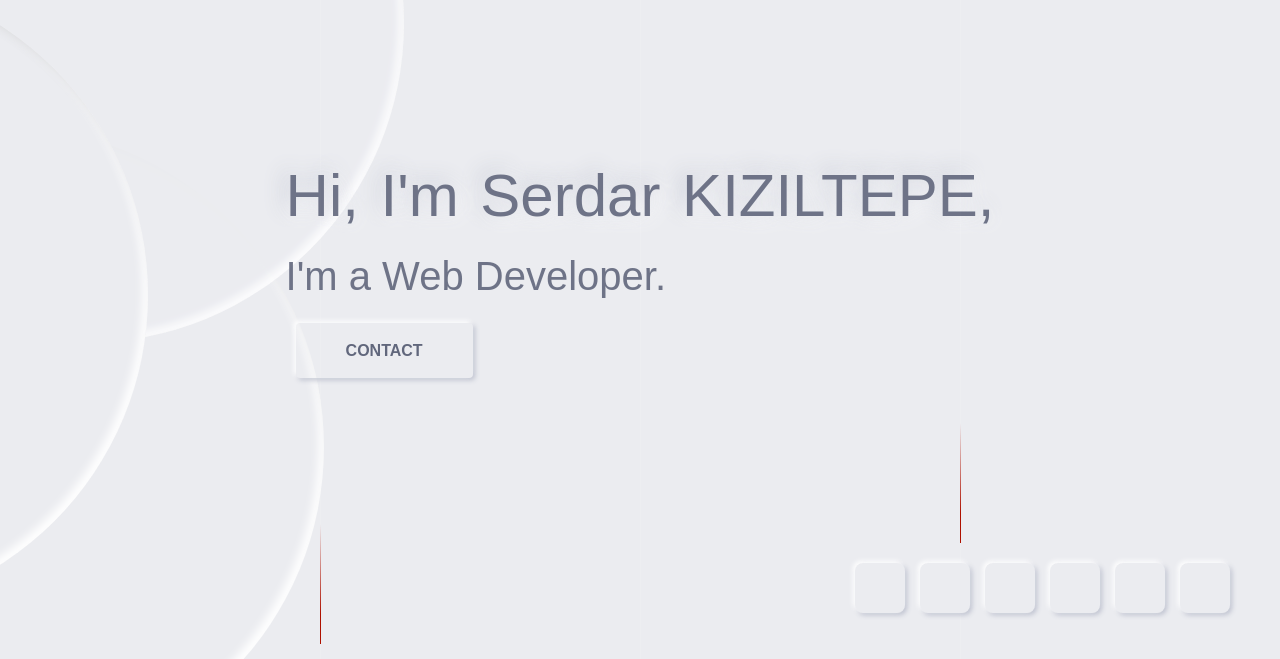
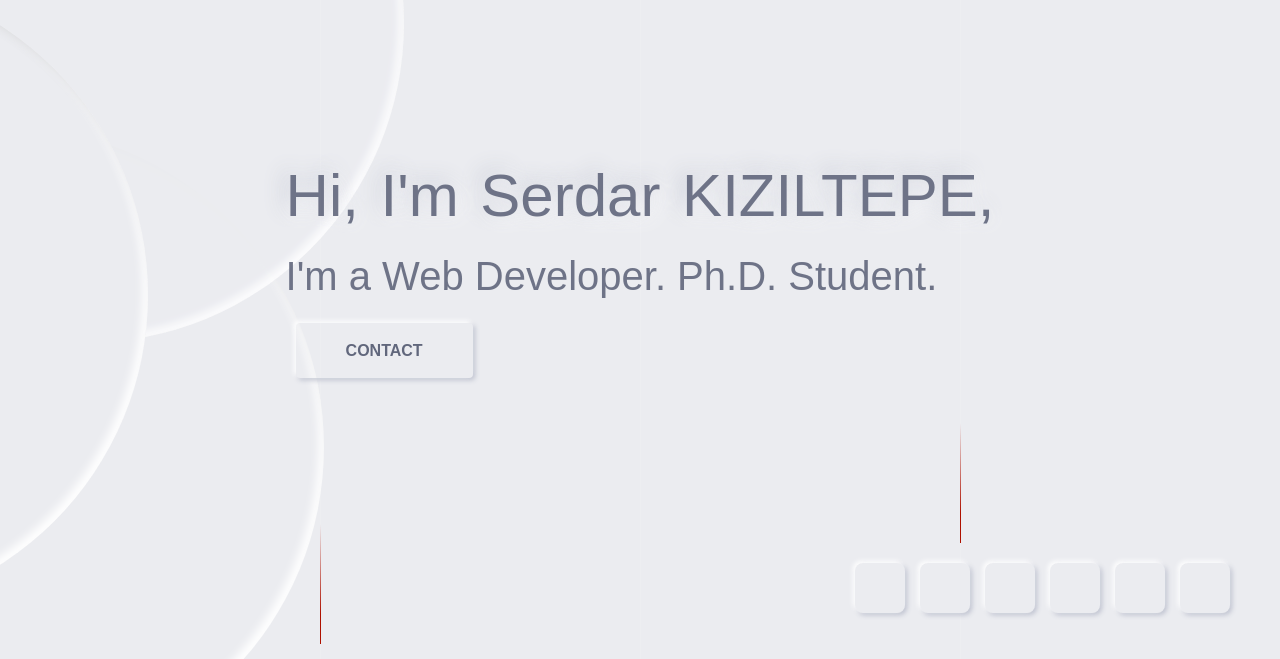
Before and after one commit to serdarkiziltepe/personal-website, a Nuxt app: page / in a window 1280 px wide. Shown: the part 137-796 px from the top of the page. Built offline with nearby package versions, Linux system fonts and the light colour scheme.

Commit message:
Change Content

```diff
--- a/pages/index.vue
+++ b/pages/index.vue
@@ -19,7 +19,7 @@
         Serdar Landing
       </h1>-->
       <h2 class="subtitle">Hi, I'm Serdar KIZILTEPE,</h2>
-      <p>I'm a Web Developer.</p>
+      <p>I'm a Web Developer. Ph.D. Student.</p>
       <div class="links">
         <a
           href="mailto:serdar.kiziltepe@gmail.com"
```
